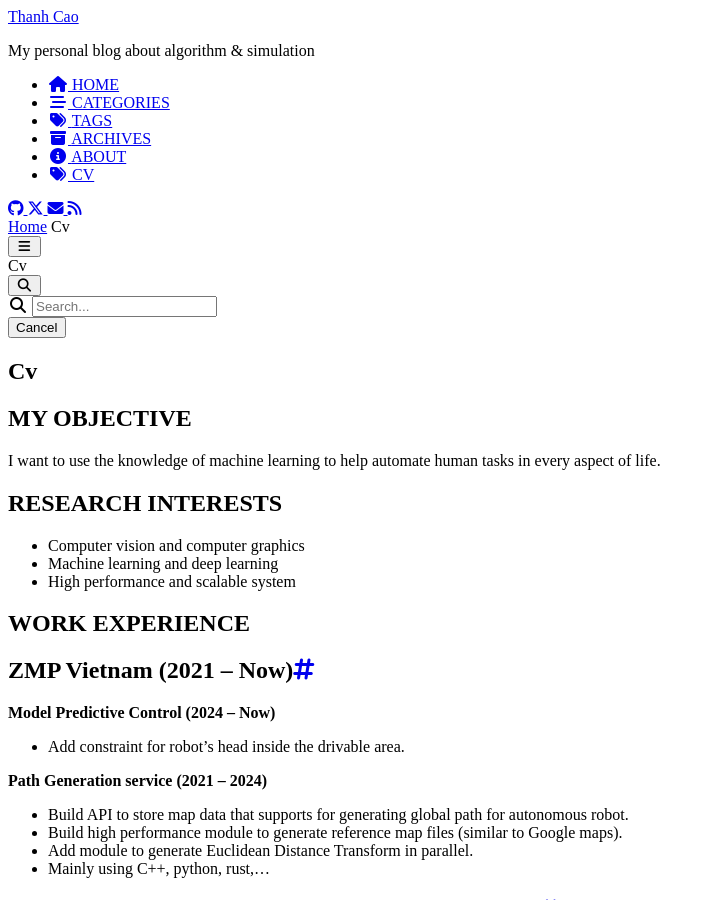
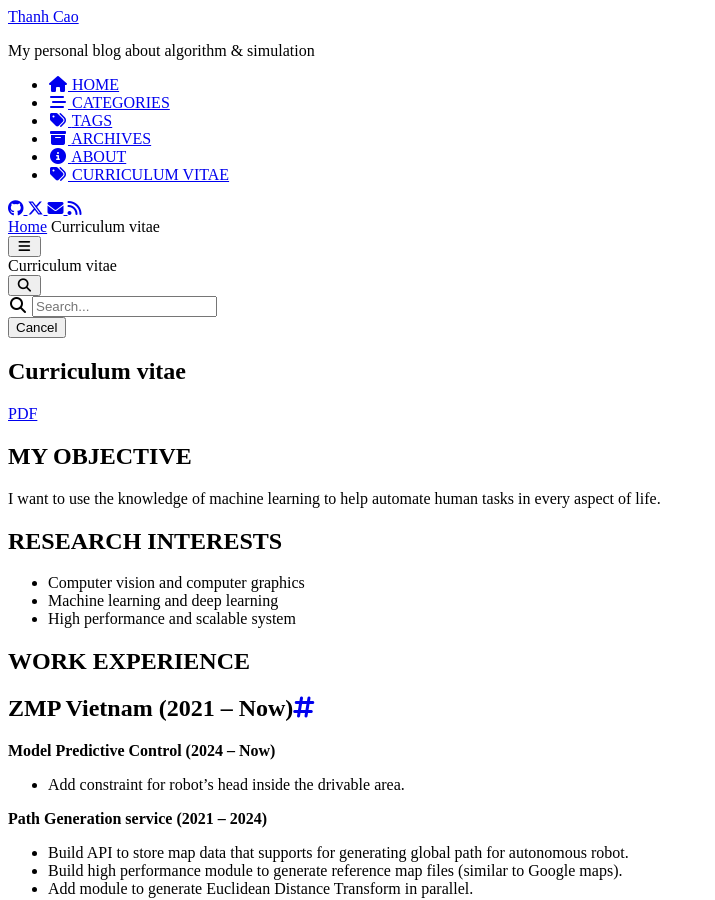
Before and after one commit to CaoDuyThanh/caoduythanh.github.io, a Jekyll site: the page built from _tabs/curriculum vitae.md, in a window 1280 px wide and 900 px high. Shown: the whole window, without its empty margins (0-715 px from the left). Built offline with Jekyll 4.4.1, drawn with Linux system fonts in a browser that asks for light colours; cached includes are drawn as plain includes; nearby versions of some CDN libraries.

Commit message:
Add CV pdf versions

```diff
--- a/_tabs/cv.md
+++ b/_tabs/curriculum vitae.md
@@ -2,6 +2,8 @@
 icon: fas fa-tags
 order: 5
 ---
+
+[PDF](/assets/files/CV.pdf)
 
 # MY OBJECTIVE
 
```
Also changed, not shown: 1 other file.
